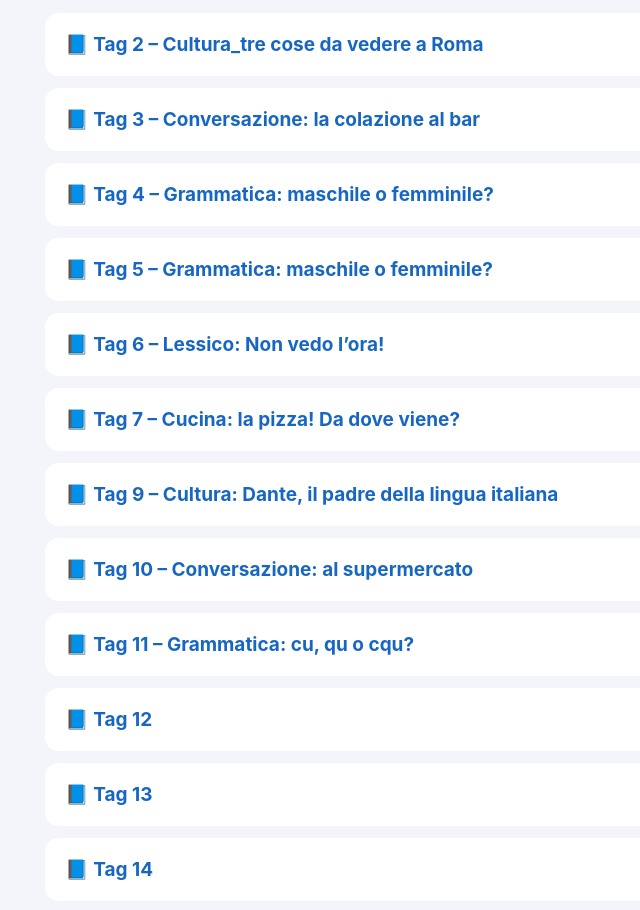
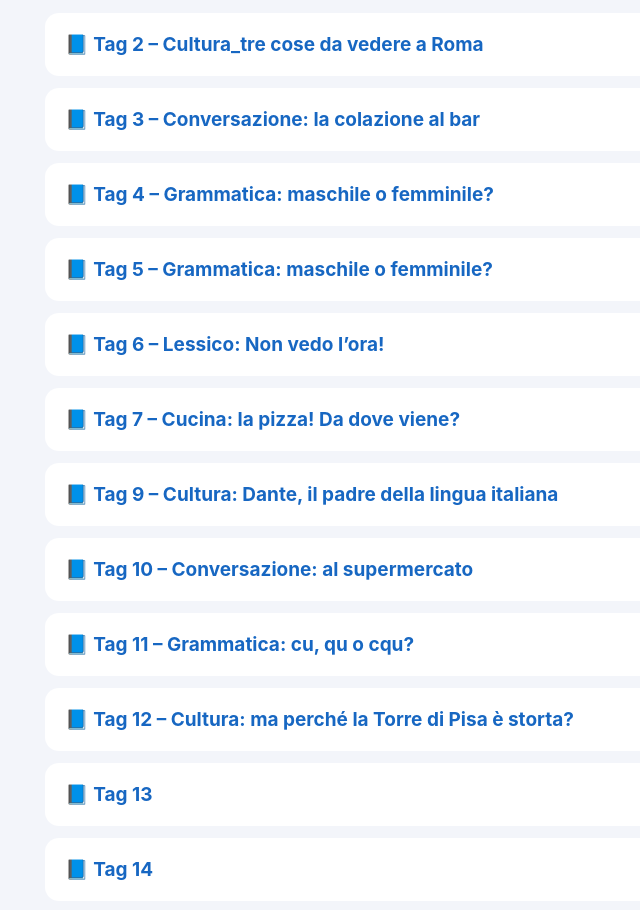
Before and after one commit to jclorenz-creator/Italienisch-Trainer, a plain HTML site: page Vokabulare/index.html in a window 1280 px wide. Shown: the part 133-1043 px from the top of the page, without its empty margins (255-895 px from the left). Drawn offline with Linux system fonts and the light colour scheme.

Commit message:
Rename Tag 12 vocabulary listing

```diff
--- a/Vokabulare/index.html
+++ b/Vokabulare/index.html
@@ -44,7 +44,7 @@
   <a href="09_Tag_Vokabeln/index.html">📘 Tag 9 – Cultura: Dante, il padre della lingua italiana</a>
   <a href="10_Tag_Vokabeln/index.html">📘 Tag 10 – Conversazione: al supermercato</a>
   <a href="11_Tag_Vokabeln/index.html">📘 Tag 11 – Grammatica: cu, qu o cqu?</a>
-  <a href="12_Tag_Vokabeln/index.html">📘 Tag 12</a>
+  <a href="12_Tag_Vokabeln/index.html">📘 Tag 12 – Cultura: ma perché la Torre di Pisa è storta?</a>
   <a href="13_Tag_Vokabeln/index.html">📘 Tag 13</a>
   <a href="14_Tag_Vokabeln/index.html">📘 Tag 14</a>
   <a href="16_Tag_Vokabeln/index.html">📘 Tag 16</a>
```
